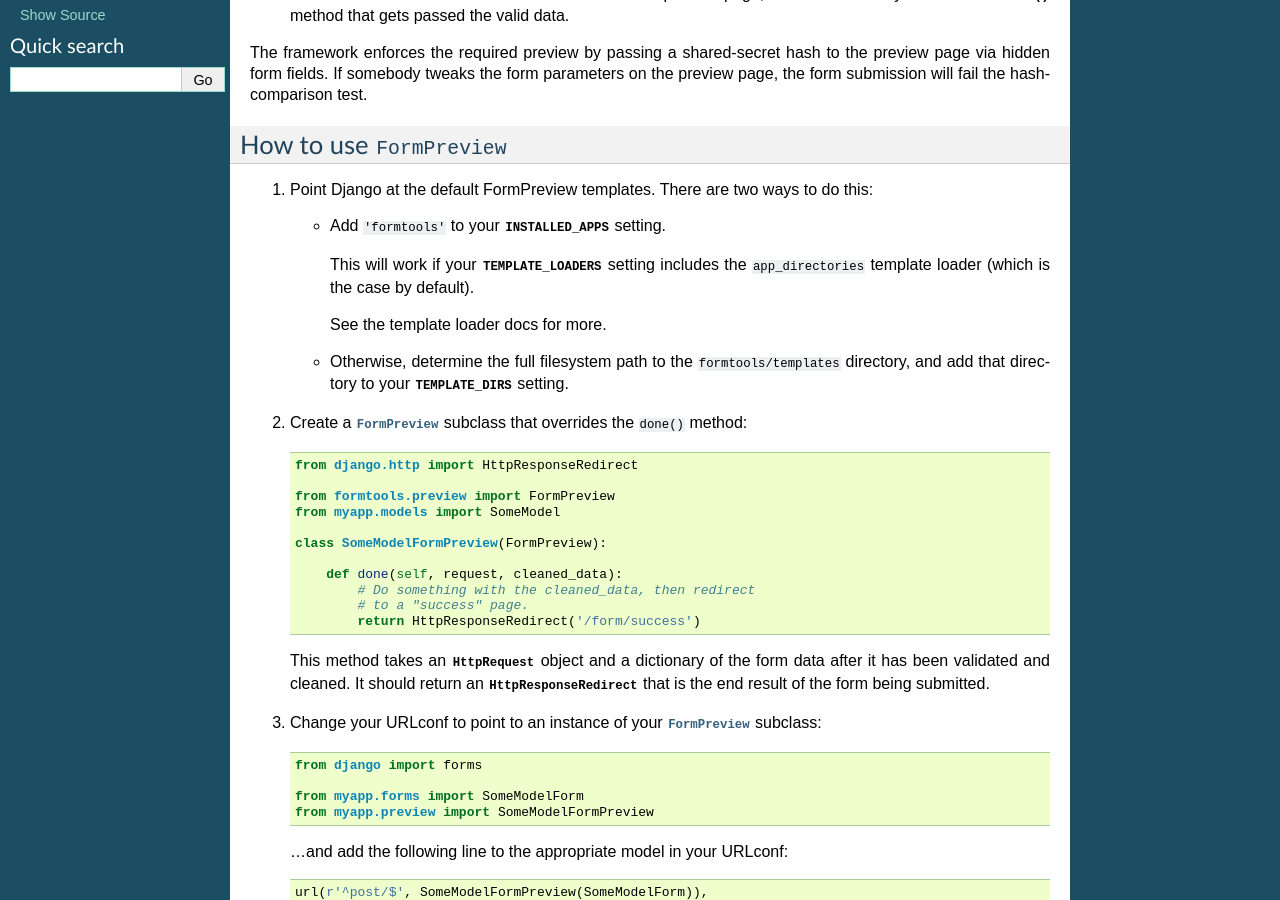
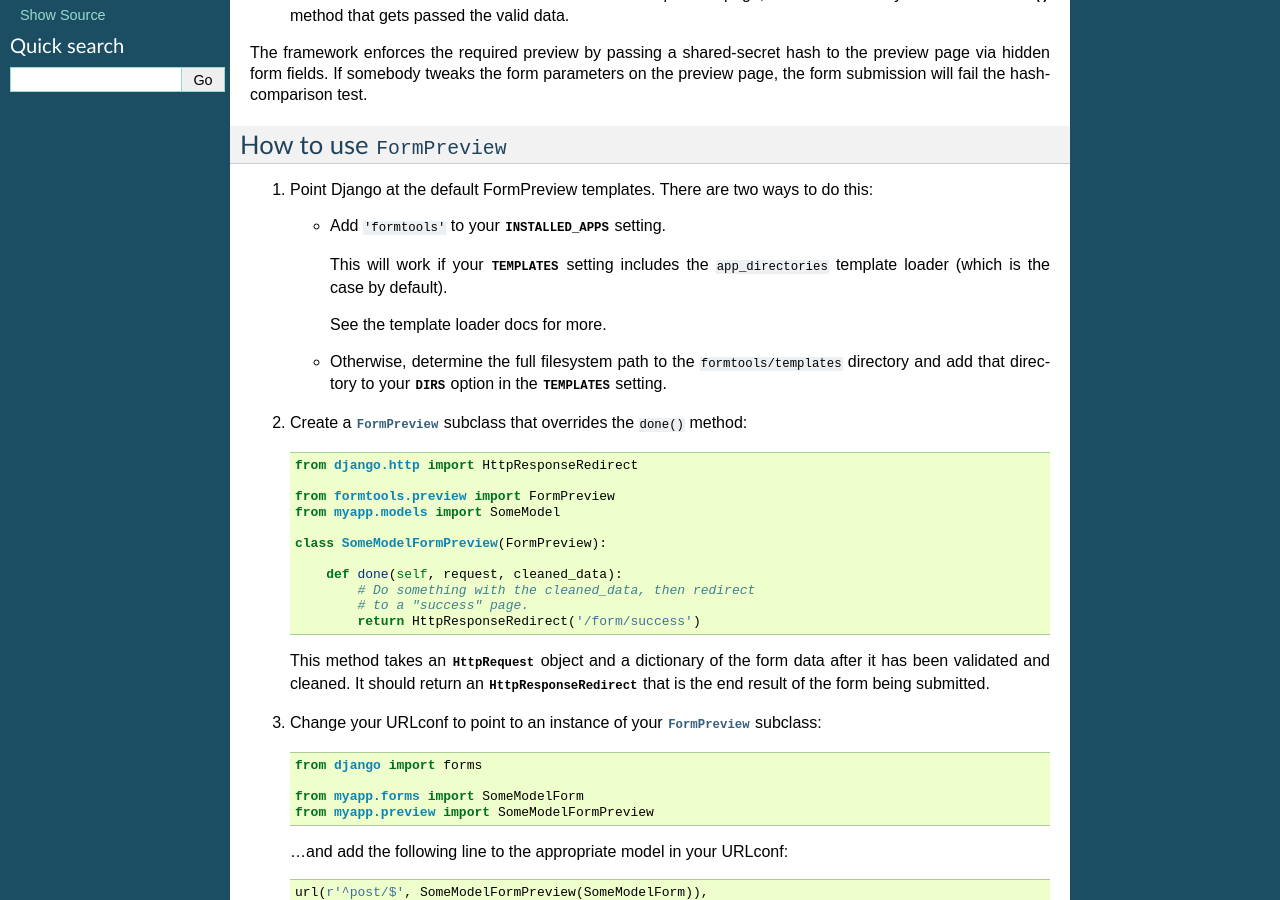
Before and after one commit to jazzband/django-formtools, a Sphinx documentation site: the page built from docs/preview.rst, in a window 1280 px wide and 900 px high, scrolled down 377 px. Built offline with Sphinx 7.4.7, drawn with Linux system fonts in a browser that asks for light colours.

Commit message:
Updated tests to use the TEMPLATES setting.

```diff
--- a/docs/preview.rst
+++ b/docs/preview.rst
@@ -44,15 +44,15 @@
    * Add ``'formtools'`` to your
      :setting:`INSTALLED_APPS` setting.
 
-     This will work if your :setting:`TEMPLATE_LOADERS` setting includes the
+     This will work if your :setting:`TEMPLATES` setting includes the
      ``app_directories`` template loader (which is the case by default).
 
      See the :ref:`template loader docs <template-loaders>` for more.
 
    * Otherwise, determine the full filesystem path to the
-     :file:`formtools/templates` directory, and add that
-     directory to your :setting:`TEMPLATE_DIRS` setting.
-
+     :file:`formtools/templates` directory and add that directory to your
+     :setting:`DIRS <TEMPLATES-DIRS>` option in the :setting:`TEMPLATES`
+     setting.
 
 2. Create a :class:`~FormPreview` subclass that
    overrides the ``done()`` method::
```
Also changed, not shown: 3 other files.
